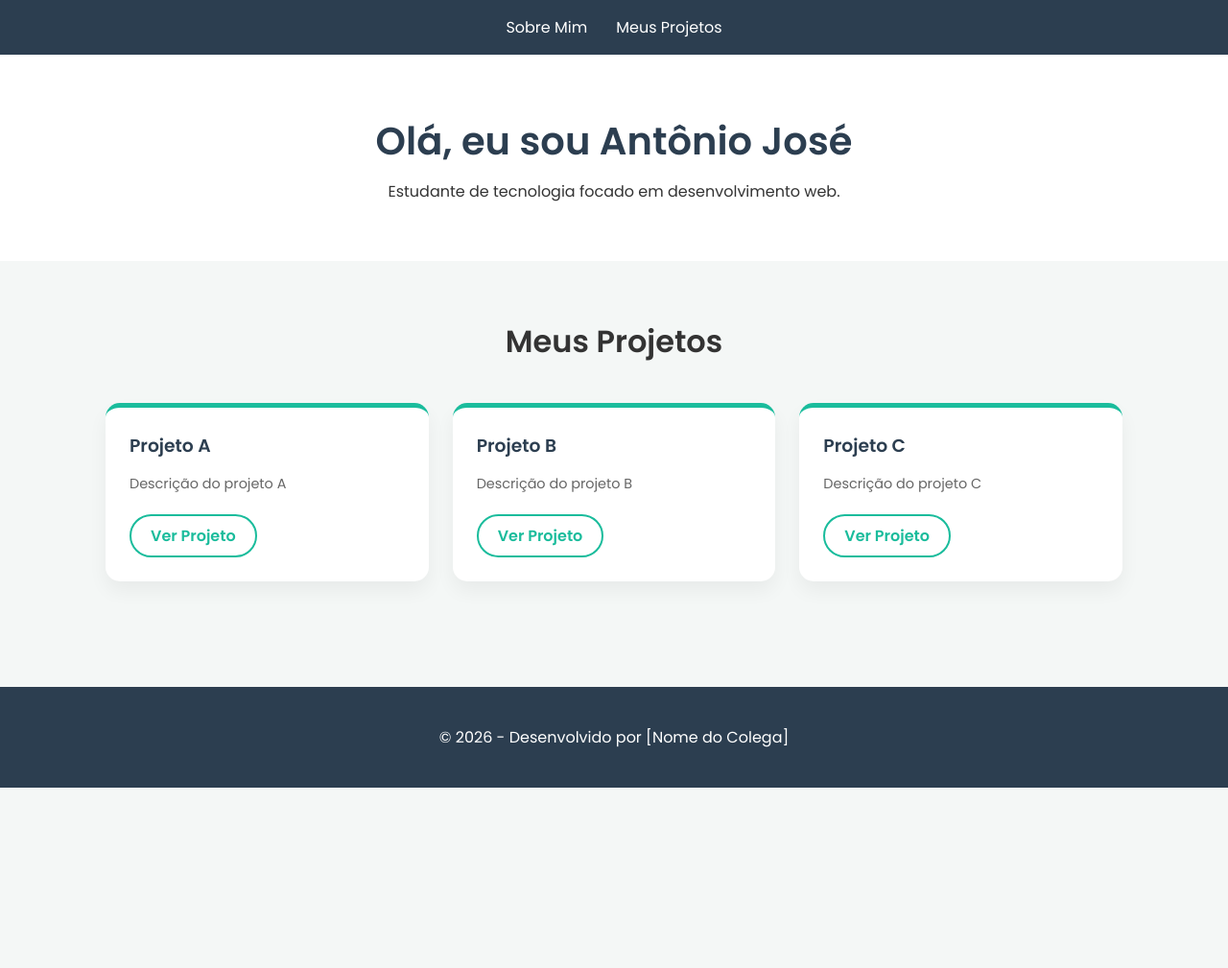
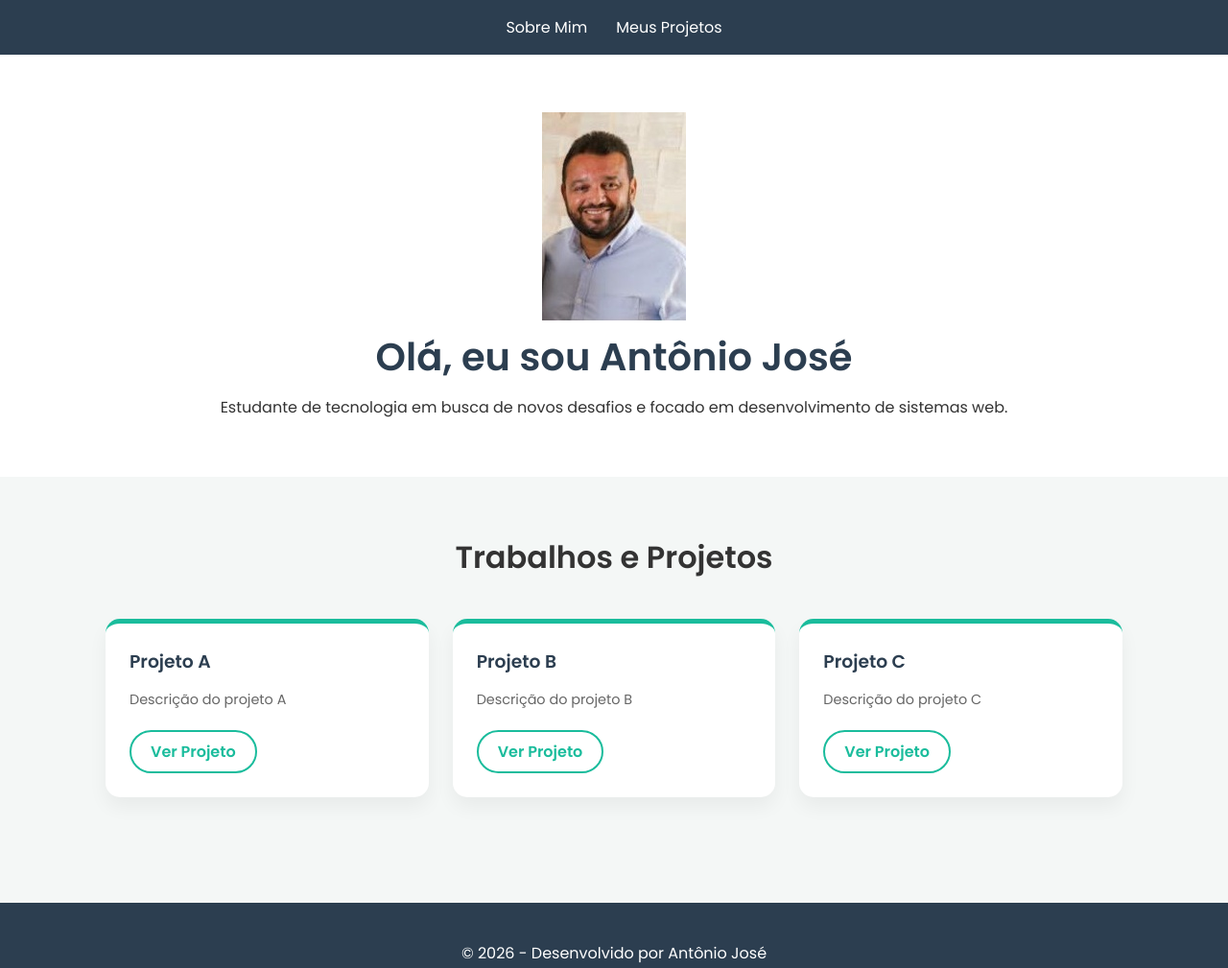
Before and after one commit to antoniojose-ux/meu-portfolio, a plain HTML site: page index.html in a window 1280 px wide. Shown: the whole page at 96% size. Before the commit the page ends 821 px from the top, so only its background shows below. Drawn offline with Linux system fonts and the light colour scheme.

Commit message:
Update index.html

```diff
--- a/index.html
+++ b/index.html
@@ -2,7 +2,8 @@
 <html lang="pt-br">
 <head>
     <meta charset="UTF-8">
-    <title>Portfólio do Aluno</title>
+    <meta name="viewport" content="width=device-width, initial-scale=1.0">
+    <title>Portfólio Profissional | Antônio José</title>
     <link rel="stylesheet" href="style.css">
 </head>
 <body>
@@ -18,18 +19,22 @@
 
     <main>
         <section id="sobre">
-            <h1>Olá, eu sou Antônio José</h1>
-            <p>Estudante de tecnologia focado em desenvolvimento web.</p>
+            <div class="perfil-container">
+                <img src="perfil.jpg" alt="Foto de Antônio José" class="foto-perfil">
+                <h1>Olá, eu sou Antônio José</h1>
+                <p>Estudante de tecnologia em busca de novos desafios e focado em desenvolvimento de sistemas web.</p>
+            </div>
         </section>
 
         <section id="projetos">
-            <h2>Meus Projetos</h2>
-            <div id="lista-projetos" class="grid-container"></div>
+            <h2>Trabalhos e Projetos</h2>
+            <div id="lista-projetos" class="grid-container">
+                </div>
         </section>
     </main>
 
     <footer>
-        <p>&copy; 2026 - Desenvolvido por [Nome do Colega]</p>
+        <p>&copy; 2026 - Desenvolvido por Antônio José</p>
     </footer>
 
     <script src="script.js"></script>
```
